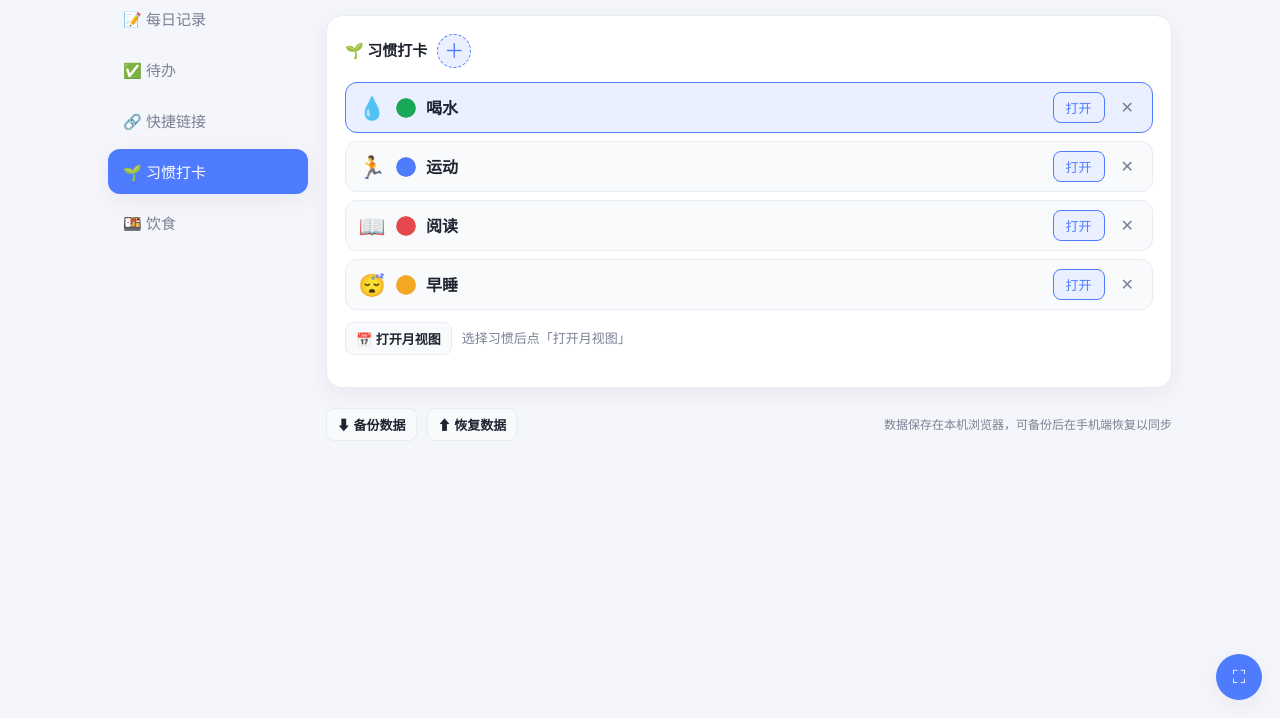
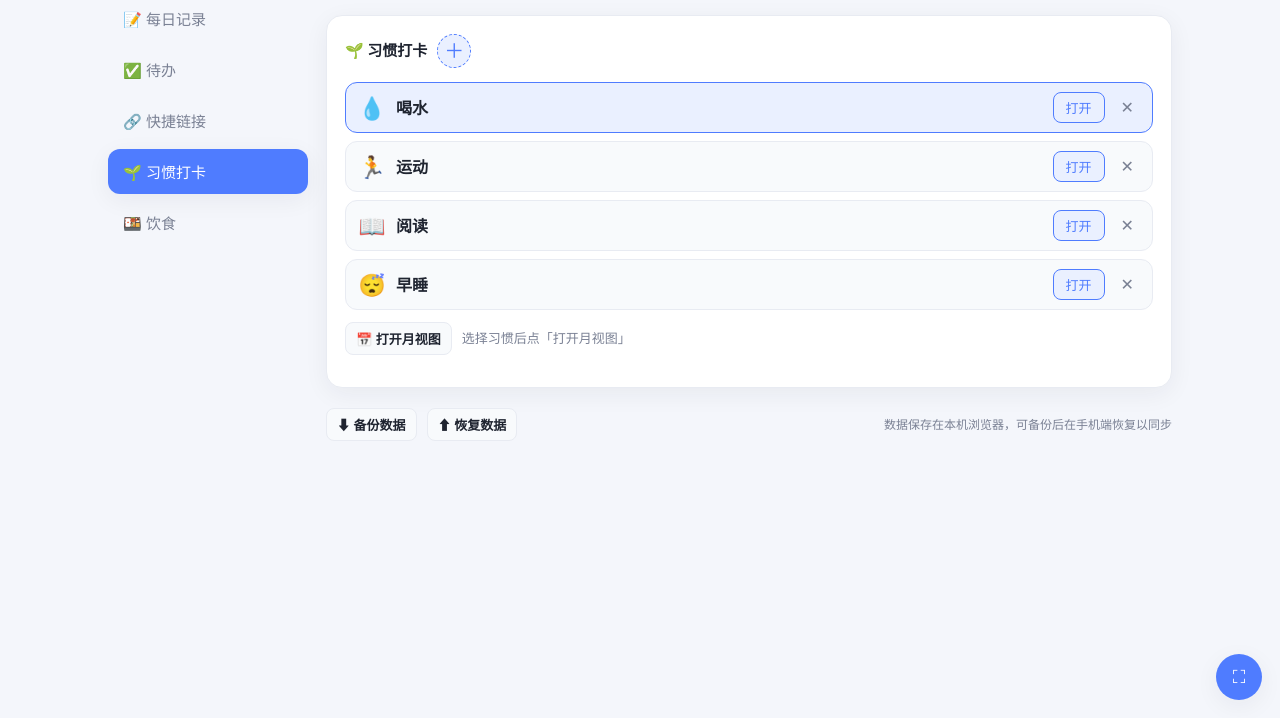
Before and after one commit to DENGXY1218/-workbench-deploy1, a plain HTML site: page index.html in a window 1280 px wide. Shown: the part 82-800 px from the top of the page. Drawn offline with Linux system fonts and the light colour scheme.

Commit message:
habit row: icon only, remove dot; month color 15px

```diff
--- a/index.html
+++ b/index.html
@@ -115,7 +115,7 @@
   .month-bar button.round { width: 32px; height: 32px; border-radius: 9px; border: 1px solid var(--line); background: var(--card-2); color: var(--text); cursor: pointer; font-size: 16px; }
   .month-bar button.round:hover { border-color: var(--accent); color: var(--accent); }
   .colorpick { margin-left: auto; display: flex; align-items: center; gap: 6px; font-size: 13px; color: var(--muted); }
-  .colorpick input[type="color"] { width: 26px; height: 26px; border: none; border-radius: 50%; background: transparent !important; cursor: pointer; padding: 0; appearance: none; -webkit-appearance: none; }
+  .colorpick input[type="color"] { width: 15px; height: 15px; border: none; border-radius: 50%; background: transparent !important; cursor: pointer; padding: 0; appearance: none; -webkit-appearance: none; }
   .colorpick input[type="color"]::-webkit-color-swatch-wrapper { padding: 0; }
   .colorpick input[type="color"]::-webkit-color-swatch { border: none; border-radius: 50%; box-shadow: 0 0 0 1px rgba(0,0,0,.12); }
   .calendar { display: grid; grid-template-columns: repeat(7, 1fr); gap: 6px; margin-bottom: 16px; }
@@ -506,10 +506,7 @@
     habitList.forEach(function (h) {
       var row = document.createElement("div");
       row.className = "habit-row" + (h === curHabit ? " sel" : "");
-      var icon = document.createElement("span"); icon.className = "habit-icon"; icon.textContent = habitIcons[h] || DEF_ICONS[h] || "🔵"; icon.style.filter = "grayscale(0)";
-      var dot = document.createElement("input");
-      dot.type = "color"; dot.className = "habit-dot"; dot.value = habitColors[h] || "#18a957"; dot.title = "点击修改圆点颜色";
-      dot.addEventListener("input", function () { habitColors[h] = dot.value; save(KEY.habitColors, habitColors); renderMonth(); });
+      var icon = document.createElement("span"); icon.className = "habit-icon"; icon.textContent = habitIcons[h] || DEF_ICONS[h] || "🔵"; icon.title = "在月视图里可改圆点颜色";
       var name = document.createElement("span");
       name.className = "habit-name" + (habitDoneToday(h) ? " done" : "");
       name.textContent = h; name.title = "点我打开月视图";
@@ -532,7 +529,7 @@
           renderHabitList(); renderMonth();
         }
       };
-      row.appendChild(icon); row.appendChild(dot); row.appendChild(name); row.appendChild(open); row.appendChild(del);
+      row.appendChild(icon); row.appendChild(name); row.appendChild(open); row.appendChild(del);
       box.appendChild(row);
     });
   }
```
